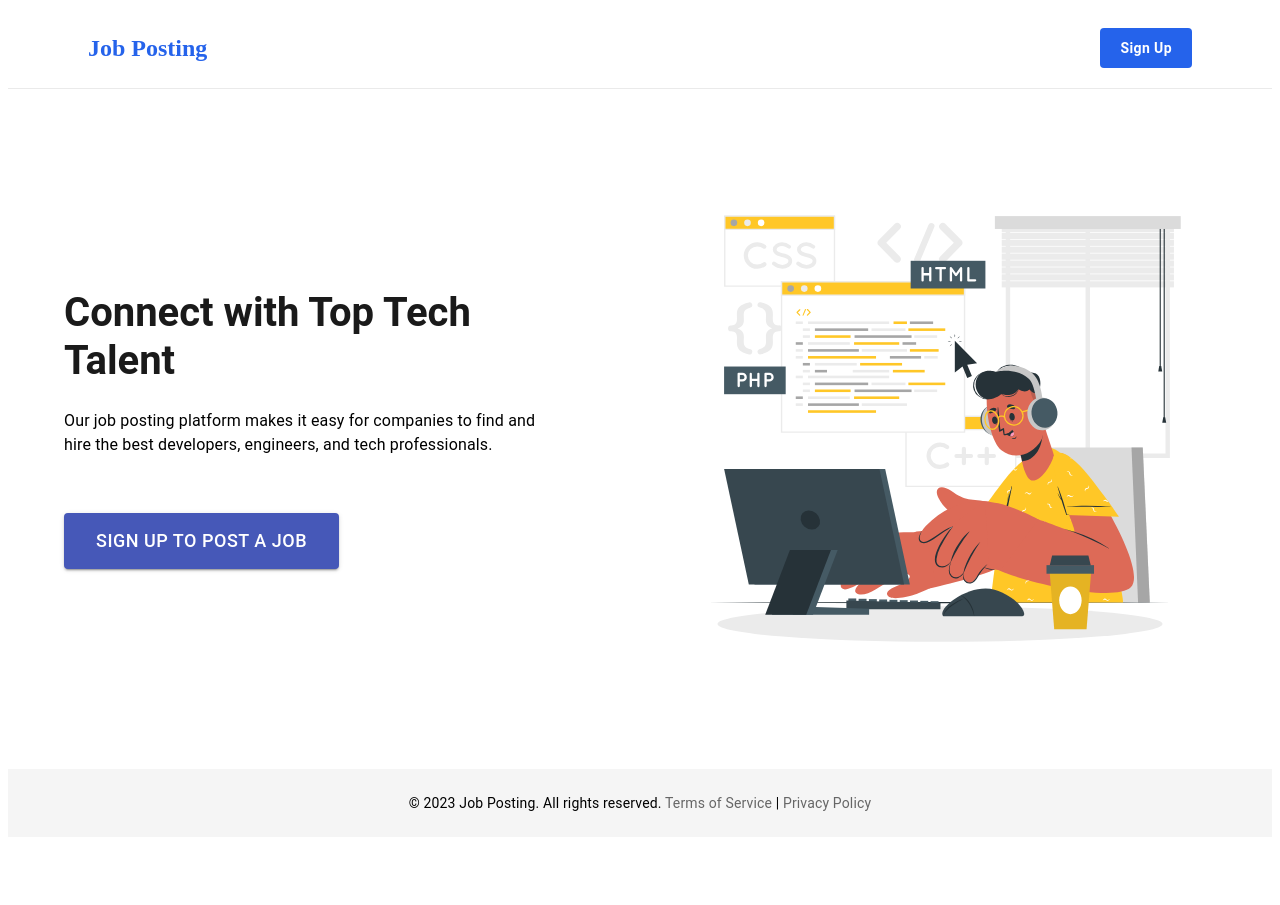
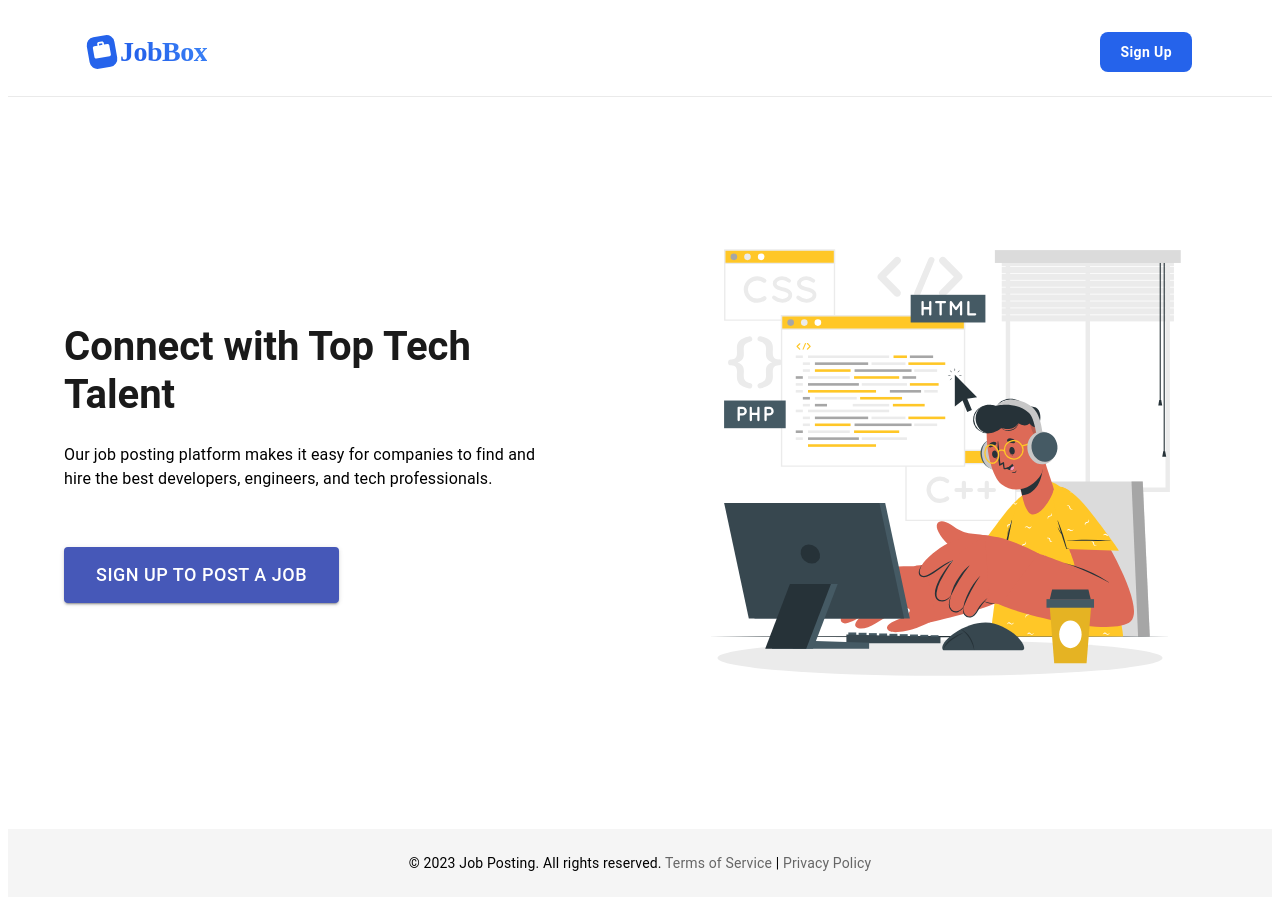
Before and after one commit to sujeettx/JobAppClient, a React (Create React App) app: page / in a window 1280 px wide. Before the commit the page ends 845 px from the top, so only its background shows below. Built offline with nearby package versions, Linux system fonts and the light colour scheme.

Commit message:
fix the header

```diff
--- a/src/App.js
+++ b/src/App.js
@@ -46,6 +46,7 @@ const PublicRoute = ({ children }) => {
 const App = () => {
   return (
     <Router>
+       <Header />
       <Box
         sx={{
           flexGrow: 1,
@@ -55,7 +56,6 @@ const App = () => {
           flexDirection: 'column',
         }}
       >
-        <Header />
         <Routes>
           {/* Public routes */}
           <Route
--- a/src/Components/Header.jsx
+++ b/src/Components/Header.jsx
@@ -15,7 +15,7 @@ import {
   useTheme,
   useMediaQuery,
 } from '@mui/material';
-import { useNavigate } from 'react-router-dom';
+import { useNavigate,useLocation } from 'react-router-dom';
 import MenuIcon from '@mui/icons-material/Menu';
 import LogoutIcon from '@mui/icons-material/Logout';
 import DashboardIcon from '@mui/icons-material/Dashboard';
@@ -29,11 +29,28 @@ const styles = {
     borderBottom: '1px solid #eaeaea',
   },
   logo: {
+    display: 'flex',
+    alignItems: 'center',
+    gap: '8px',
     '& h1': {
-      color: '#2563eb',
-      fontSize: '1.5rem',
-      fontWeight: 'bold',
+      background: 'linear-gradient(45deg, #2563eb 30%, #3b82f6 90%)',
+      WebkitBackgroundClip: 'text',
+      WebkitTextFillColor: 'transparent',
+      fontSize: '1.75rem',
+      fontWeight: '700',
       margin: 0,
+      letterSpacing: '-0.5px',
+    },
+    '& .logo-box': {
+      backgroundColor: '#2563eb',
+      borderRadius: '8px',
+      padding: '4px',
+      marginRight: '4px',
+      transform: 'rotate(-10deg)',
+      transition: 'transform 0.3s ease',
+      '&:hover': {
+        transform: 'rotate(0deg)',
+      },
     },
   },
   navButton: {
@@ -41,14 +58,17 @@ const styles = {
     fontWeight: 500,
     color: '#4b5563',
     padding: '6px 16px',
+    borderRadius: '8px',
     '&:hover': {
       backgroundColor: '#f8fafc',
       color: '#2563eb',
     },
-  },
-  activeNavButton: {
+  },activeNavButton: {
     backgroundColor: '#eff6ff',
     color: '#2563eb',
+    '& .MuiSvgIcon-root': {
+      color: '#2563eb', // Ensure the icon is blue
+    },
     '&:hover': {
       backgroundColor: '#dbeafe',
       color: '#2563eb',
@@ -59,18 +79,23 @@ const styles = {
     fontWeight: 600,
     padding: '8px 20px',
     backgroundColor: '#2563eb',
+    borderRadius: '8px',
     boxShadow: 'none',
     '&:hover': {
       backgroundColor: '#1d4ed8',
-      boxShadow: 'none',
+      boxShadow: '0 4px 6px -1px rgb(37 99 235 / 0.2)',
     },
   },
   logoutButton: {
     textTransform: 'none',
     fontWeight: 500,
     padding: '6px 16px',
-    color: '#white',
-    backgroundColor: '#1976d2',
+    color: 'white',
+    backgroundColor: '#2563eb',
+    borderRadius: '8px',
+    '&:hover': {
+      backgroundColor: '#1d4ed8',
+    },
   },
   mobileLogoutButton: {
     textTransform: 'none',
@@ -79,14 +104,17 @@ const styles = {
     width: '100%',
     justifyContent: 'flex-start',
     padding: '12px 16px',
+    borderRadius: '8px',
     '&:hover': {
       backgroundColor: '#fee2e2',
     },
   },
   drawerList: {
     width: 250,
+    padding: '16px',
     '& .MuiListItem-root': {
-      padding: '4px 16px',
+      padding: '4px',
+      marginBottom: '8px',
     },
   },
   mobileNavItem: {
@@ -95,23 +123,34 @@ const styles = {
     gap: '12px',
     padding: '12px 16px',
     color: '#4b5563',
+    borderRadius: '8px',
+    '& .MuiSvgIcon-root': {
+      color: '#4b5563', // Default icon color
+    },
     '&:hover': {
       backgroundColor: '#f8fafc',
       color: '#2563eb',
+      '& .MuiSvgIcon-root': {
+        color: '#2563eb', // Icon turns blue on hover
+      },
     },
   },
 };
 
 const Header = () => {
   const navigate = useNavigate();
+  const location = useLocation();
   const theme = useTheme();
   const isMobile = useMediaQuery(theme.breakpoints.down('md'));
   const [mobileOpen, setMobileOpen] = useState(false);
   const [userRole, setUserRole] = useState(null);
+  const [currentPath, setCurrentPath] = useState(window.location.pathname);
+
   useEffect(() => {
     const role = sessionStorage.getItem('userRole');
     setUserRole(role);
-  }, []);
+    setCurrentPath(location.pathname);
+  }, [location.pathname]);
 
   const handleDrawerToggle = () => {
     setMobileOpen(!mobileOpen);
@@ -124,7 +163,7 @@ const Header = () => {
   const handleLogout = () => {
     sessionStorage.removeItem('authToken');
     sessionStorage.removeItem('userRole');
-    sessionStorage.removeItem('userId')
+    sessionStorage.removeItem('userId');
     setUserRole(null);
     navigate('/');
   };
@@ -136,7 +175,6 @@ const Header = () => {
       return [
         { text: 'Dashboard', href: '/dashboard', icon: <DashboardIcon /> },
         { text: 'Find Jobs', href: '/view-jobs', icon: <WorkIcon /> },
-        { text: 'Job Status', href: '/job-status', icon: <AssignmentIcon /> },
       ];
     }
 
@@ -161,7 +199,10 @@ const Header = () => {
           key={item.text}
           startIcon={item.icon}
           onClick={() => navigate(item.href)}
-          sx={styles.navButton}
+          sx={{
+            ...styles.navButton,
+            ...(currentPath === item.href && styles.activeNavButton),
+          }}
         >
           {item.text}
         </Button>
@@ -189,6 +230,17 @@ const Header = () => {
     </Stack>
   );
 
+  const LogoComponent = () => (
+    <Box sx={styles.logo}>
+      <Link href="/" underline="none" sx={{ display: 'flex', alignItems: 'center' }}>
+        <Box className="logo-box">
+          <WorkIcon sx={{ color: 'white', fontSize: '1.25rem' }} />
+        </Box>
+        <h1>JobBox</h1>
+      </Link>
+    </Box>
+  );
+
   const mobileDrawer = (
     <Box sx={{ textAlign: 'center' }}>
       <List sx={styles.drawerList}>
@@ -200,7 +252,10 @@ const Header = () => {
               navigate(item.href);
               handleDrawerToggle();
             }}
-            sx={styles.mobileNavItem}
+            sx={{
+              ...styles.mobileNavItem,
+              ...(currentPath === item.href && styles.activeNavButton),
+            }}
           >
             {item.icon}
             <ListItemText primary={item.text} />
@@ -238,12 +293,8 @@ const Header = () => {
   return (
     <AppBar position="sticky" elevation={0} sx={styles.appBar}>
       <Container>
-        <Toolbar sx={{ justifyContent: 'space-between', padding: '0.5rem 0' }}>
-          <Box sx={styles.logo} display="flex" alignItems="center">
-            <Link href="/" underline="none">
-              <h1>Job Posting</h1>
-            </Link>
-          </Box>
+        <Toolbar sx={{ justifyContent: 'space-between', padding: '0.75rem 0' }}>
+          <LogoComponent />
 
           {!isMobile && renderNavButtons()}
 
```
